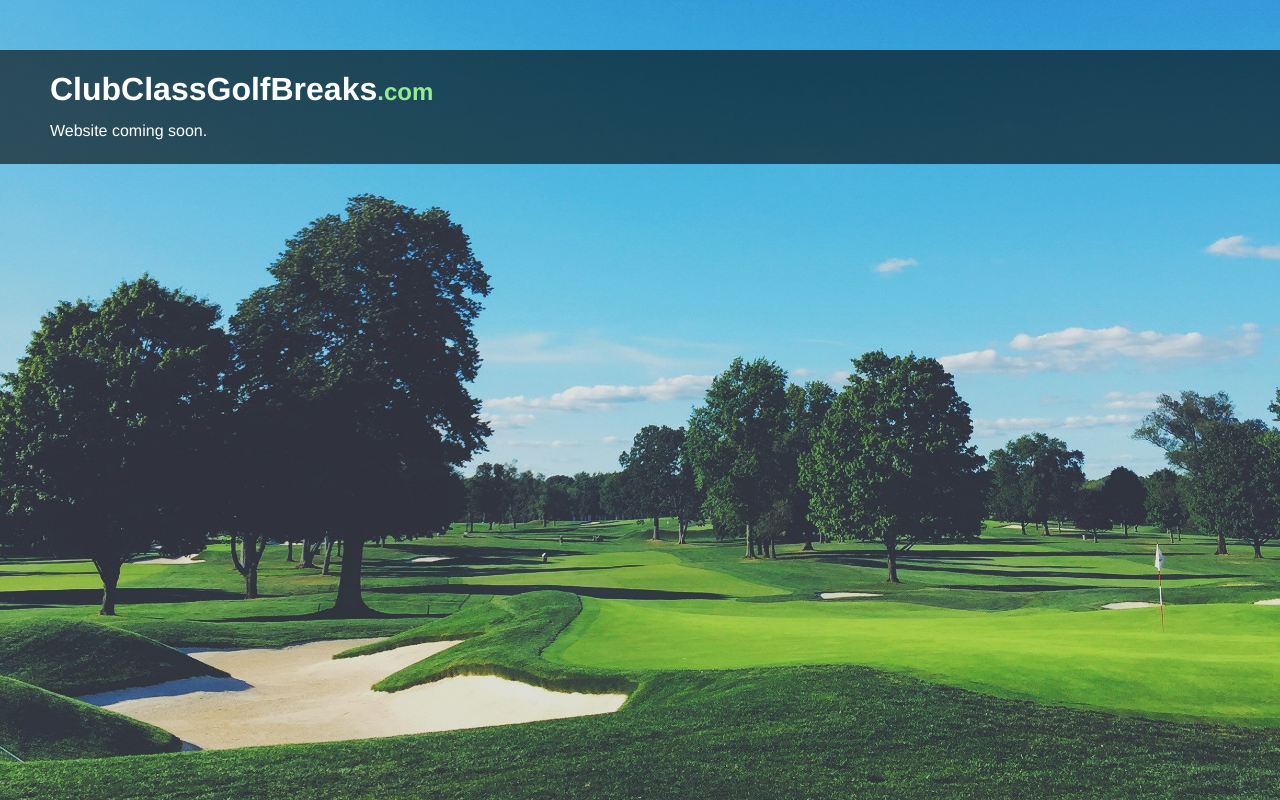
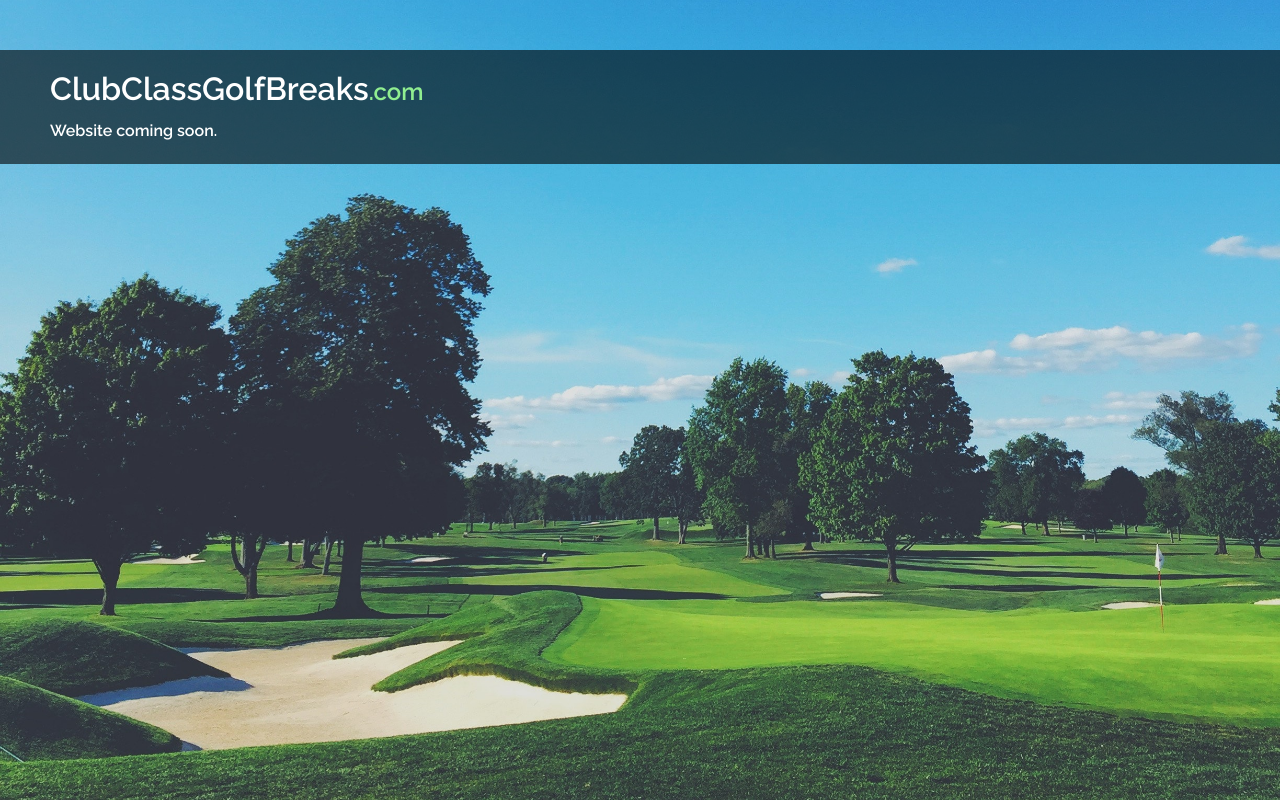
Before and after one commit to jongolf/holdingpage, a website: page index.html in a window 1280 px wide. Drawn offline with Linux system fonts and the light colour scheme.

Commit message:
changed font

```diff
--- a/css/main.css
+++ b/css/main.css
@@ -160,6 +160,7 @@ body {
   background-position: center bottom;
   background-repeat: no-repeat;
   background-size: cover;
+  font-family: 'Raleway', sans-serif;
 }
 
 .message {
--- a/index.html
+++ b/index.html
@@ -28,6 +28,7 @@
         <meta name="msapplication-TileImage" content="/ms-icon-144x144.png">
         <meta name="theme-color" content="#ffffff">
 
+        <link href="https://fonts.googleapis.com/css?family=Raleway:600" rel="stylesheet">
         <link rel="stylesheet" href="css/normalize.min.css">
         <link rel="stylesheet" href="css/main.css">
 
```
